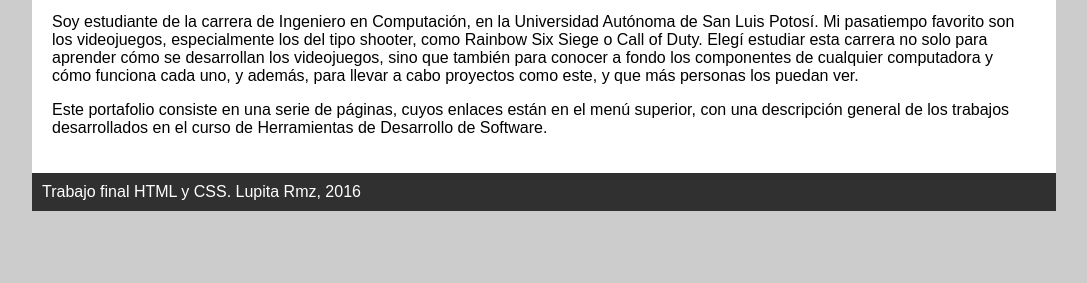
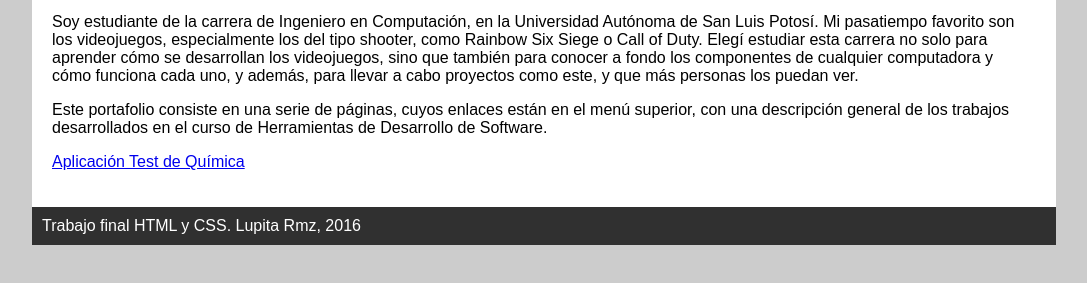
Before and after one commit to LupitaRmz15/LupitaRmz15.github.io, a plain HTML site: page index.html in a window 1280 px wide. Shown: the part 231-514 px from the top of the page, without its empty margins (96-1183 px from the left). Drawn offline with Linux system fonts and the light colour scheme.

Commit message:
Update index.html

```diff
--- a/index.html
+++ b/index.html
@@ -51,6 +51,9 @@ Etiquetas de maquetado
 		general de los trabajos desarrollados en el curso de
 		Herramientas de Desarrollo de Software.
 	</p>
+	<p>
+		<a href="index.html">Aplicación Test de Química</a>
+	</p>
 </main>
 
 <footer>
```
